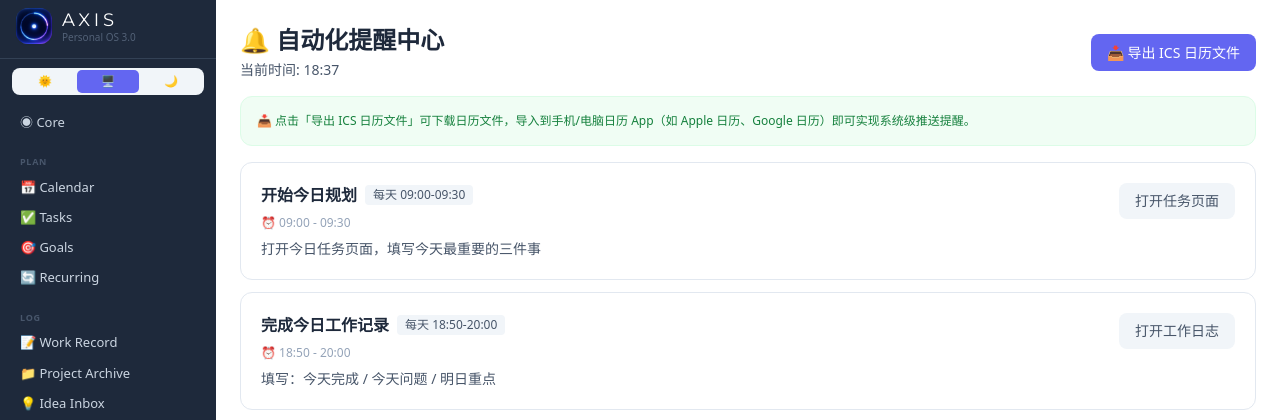
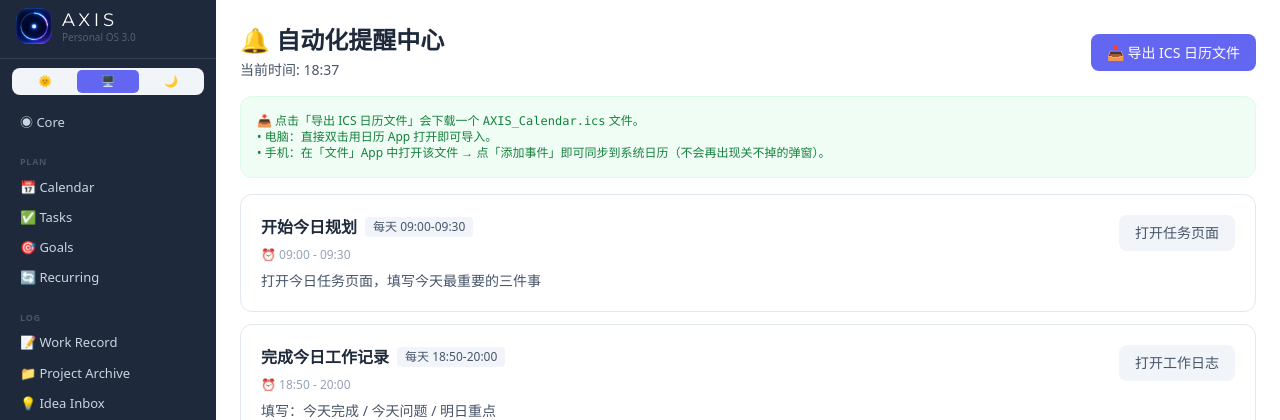
Before and after one commit to Foy2se/axis-personal-os, a Flask app: page /automation in a window 1280 px wide. Shown: the top 420 px of the page. Run offline with Flask 3, Linux system fonts and the light colour scheme; data comes from the database, SQL or seed files in the repository.

Commit message:
fix: ICS export uses attachment download to avoid unclosable iOS calendar popup

```diff
--- a/templates/automation.html
+++ b/templates/automation.html
@@ -13,7 +13,9 @@
 
     <!-- ICS 说明 -->
     <div class="bg-green-50 rounded-xl p-4 border border-green-100 text-xs text-green-700">
-        📥 点击「导出 ICS 日历文件」可下载日历文件，导入到手机/电脑日历 App（如 Apple 日历、Google 日历）即可实现系统级推送提醒。
+        📥 点击「导出 ICS 日历文件」会下载一个 <code>AXIS_Calendar.ics</code> 文件。<br>
+        • 电脑：直接双击用日历 App 打开即可导入。<br>
+        • 手机：在「文件」App 中打开该文件 → 点「添加事件」即可同步到系统日历（不会再出现关不掉的弹窗）。
     </div>
 
     <!-- 提醒列表 -->
```
